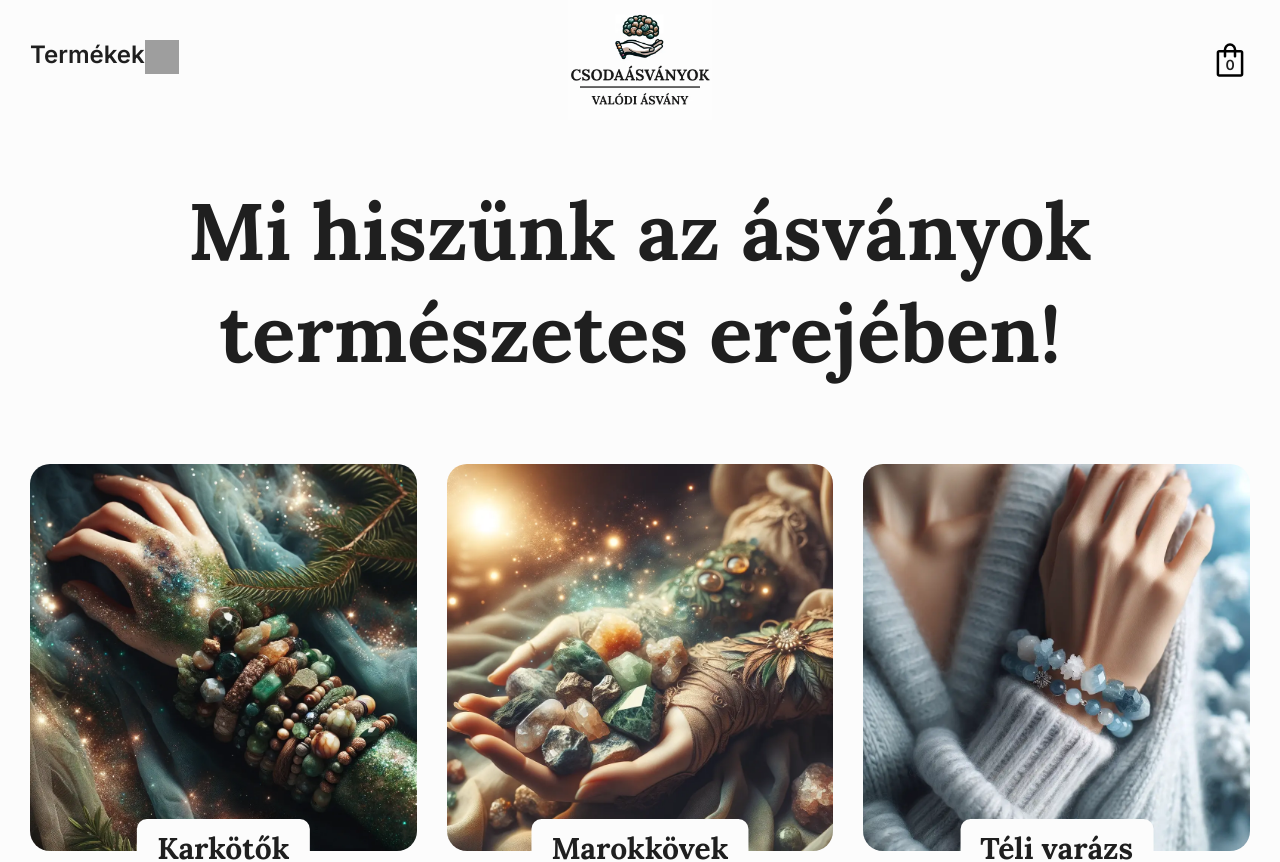
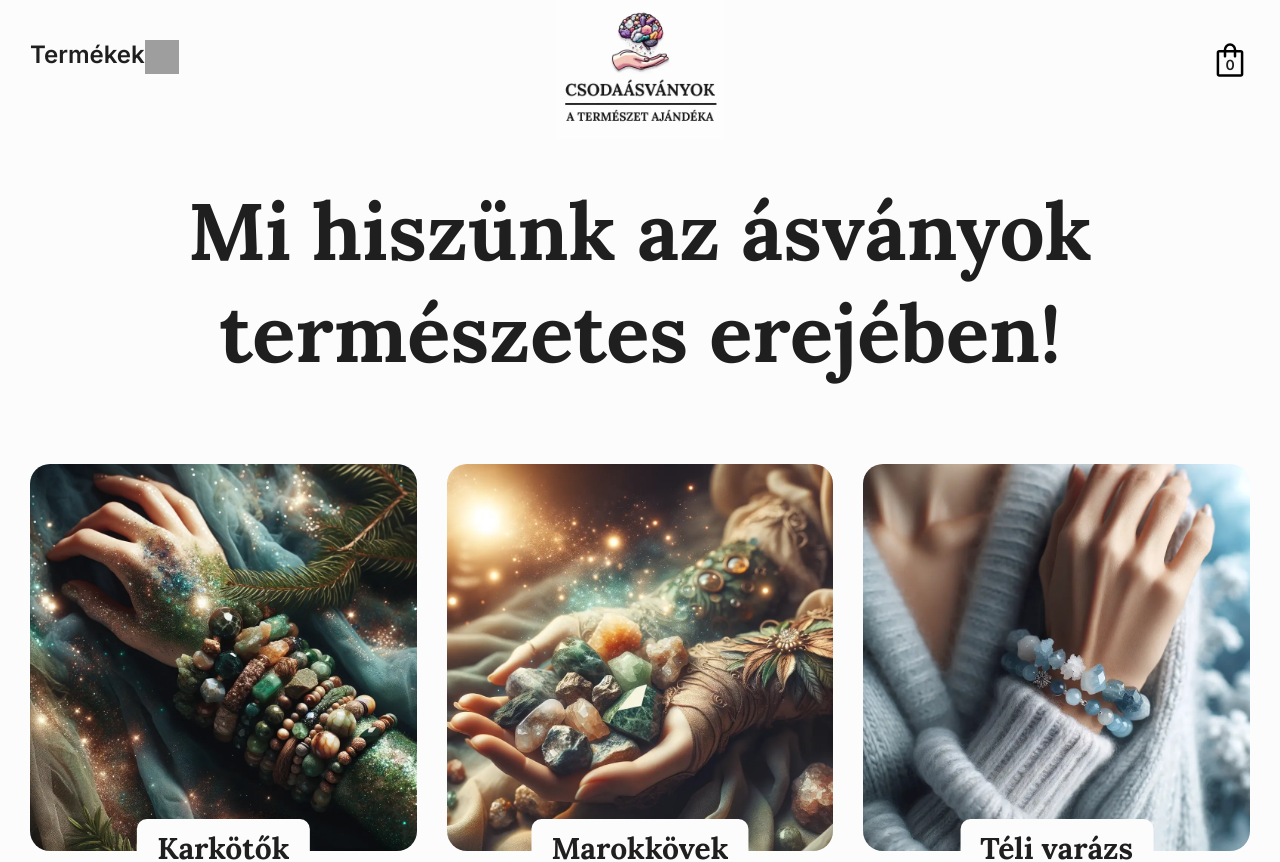
Before and after one commit to zocsen/csodaasvanyok-nextjs, a Next.js app: page / in a window 1280 px wide. Shown: the top 862 px of the page. Built offline with nearby package versions, Linux system fonts and the light colour scheme; grey boxes are pictures that could not be loaded.

Commit message:
Changed logo

```diff
--- a/components/webshop/Header/Header.tsx
+++ b/components/webshop/Header/Header.tsx
@@ -25,7 +25,7 @@ const Header = () => {
         <Link href="/" className="logo">
           <Image
             src={Logo}
-            height={120}
+            height={140}
             alt="Company Logo"
             placeholder="blur"
             priority
--- a/components/webshop/Header/header.scss
+++ b/components/webshop/Header/header.scss
@@ -14,8 +14,7 @@
   }
 
   .logo {
-    margin: 5px 0;
-    height: 100px;
+    padding-top: 20px;
     display: flex;
     // flex-direction: column;
     align-items: center;
```
Also changed, not shown: public/images/logo/logo.svg (deleted), public/images/logo/logo.webp.
